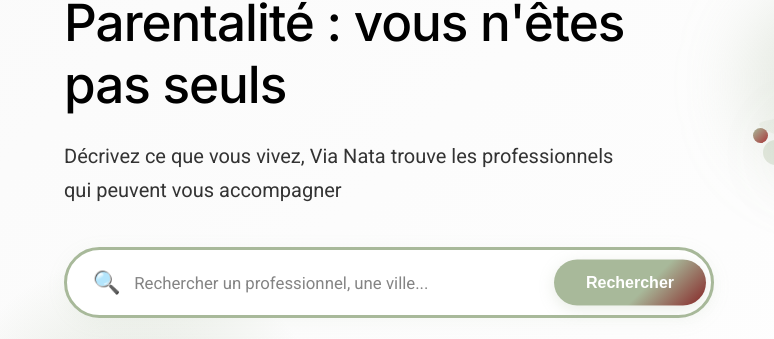
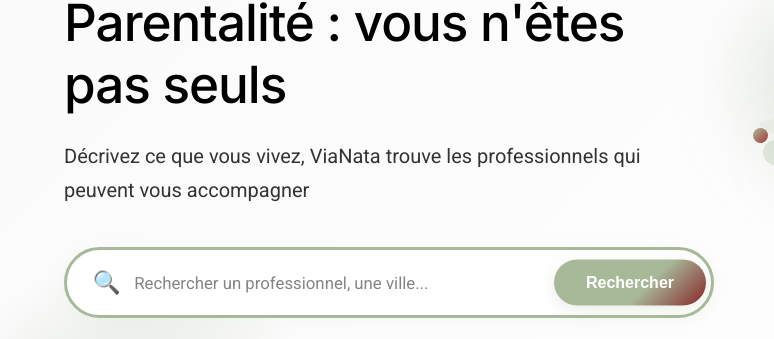
Before and after one commit to dechevrev-oss/diva-nails-site, a plain HTML site: page index.html in a window 1280 px wide. Shown: the part 310-649 px from the top of the page, 0-774 px from the left. Drawn offline with Linux system fonts and the light colour scheme; a script that the page names is missing.

Commit message:
Update index.html

```diff
--- a/index.html
+++ b/index.html
@@ -153,7 +153,7 @@
                     Parcours PMA, Grossesse, Parentalité : vous n'êtes pas seuls
                 </h1>
                 <p style="font-size:1.25rem;line-height:1.7;color:var(--text-light);margin-bottom:2.5rem;max-width:580px">
-                    Décrivez ce que vous vivez, Via Nata trouve les professionnels qui peuvent vous accompagner
+                    Décrivez ce que vous vivez, ViaNata trouve les professionnels qui peuvent vous accompagner
                 </p>
 
                 <!-- Barre de recherche modernisée -->
```
